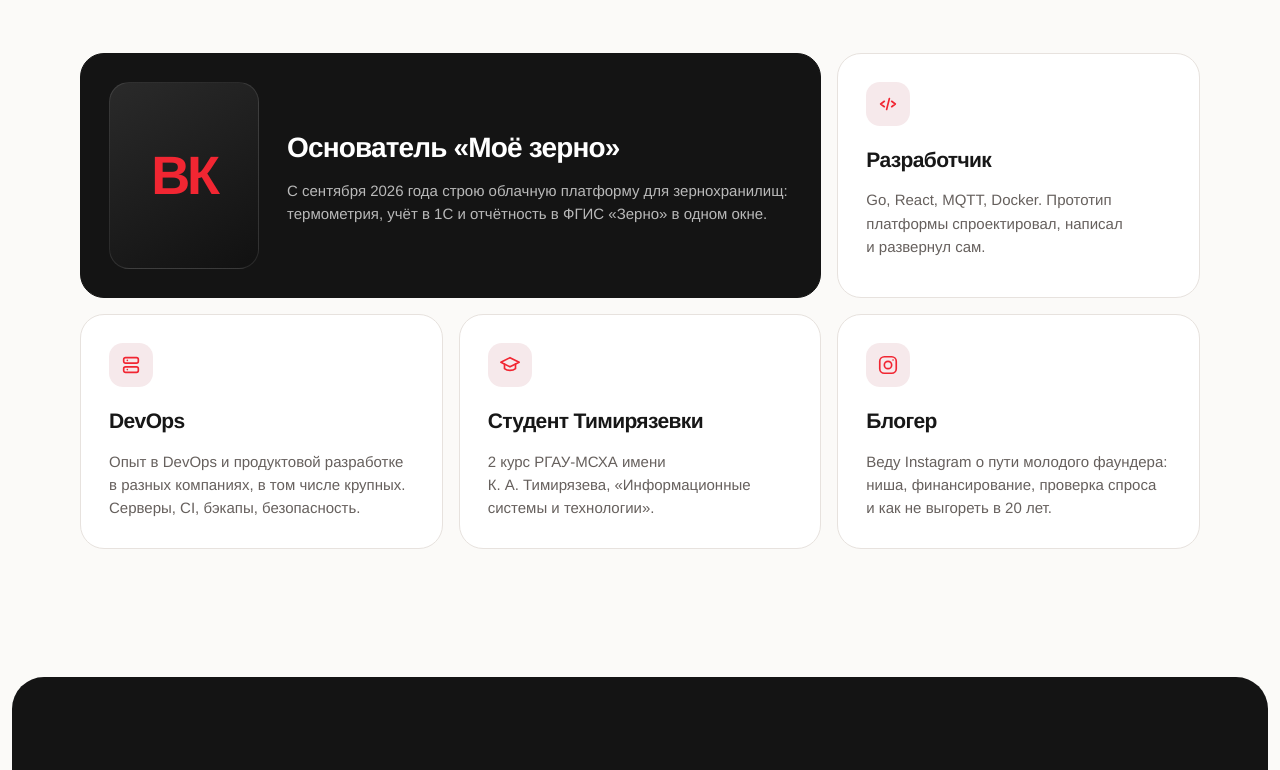
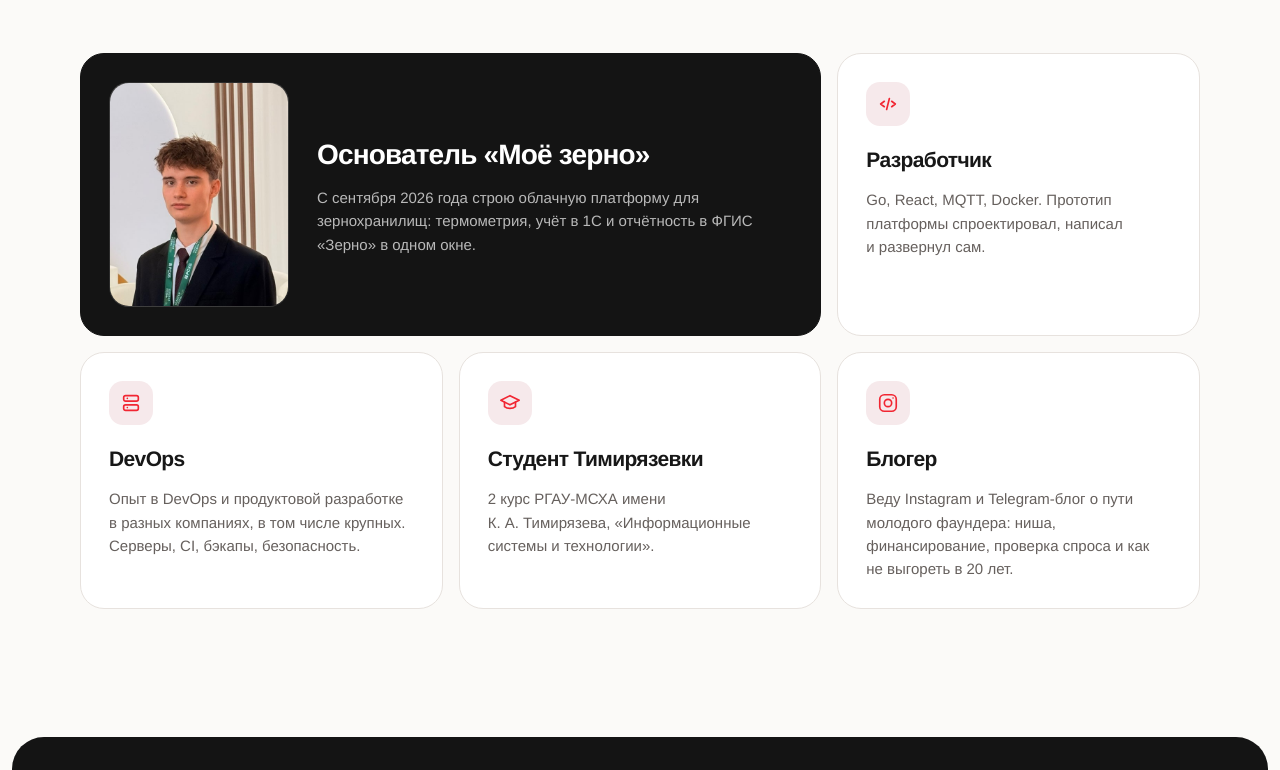
Before and after one commit to koksharoff/about-me, a plain HTML site: page index.html in a window 1280 px wide. Shown: the part 1139-1909 px from the top of the page. Drawn offline with Linux system fonts and the light colour scheme.

Commit message:
Add photo and Telegram blog link

```diff
--- a/index.html
+++ b/index.html
@@ -82,13 +82,12 @@
 
       <div class="bento">
         <article class="card card--dark card--wide reveal">
-          <div class="portrait" aria-hidden="true">
-            <!-- Фото: положи assets/photo.jpg и раскомментируй строку ниже -->
-            <!-- <img src="assets/photo.jpg" alt=""> -->
-            <span>ВК</span>
+          <div class="portrait">
+            <img src="assets/photo.jpg" alt="Вячеслав Кокшаров на выставке «Золотая осень»" width="640" height="640" loading="lazy">
+            <span aria-hidden="true">ВК</span>
           </div>
           <div>
-            <h3>Основатель «Моё зерно»</h3>
+            <h3>Основатель «Моё&nbsp;зерно»</h3>
             <p>С сентября 2026 года строю облачную платформу для зернохранилищ: термометрия, учёт в&nbsp;1С и&nbsp;отчётность в&nbsp;ФГИС «Зерно» в&nbsp;одном окне.</p>
           </div>
         </article>
@@ -114,7 +113,7 @@
         <article class="card reveal">
           <div class="icon"><svg viewBox="0 0 24 24"><rect x="3" y="3" width="18" height="18" rx="5"/><circle cx="12" cy="12" r="4"/><path d="M17.5 6.5h.01"/></svg></div>
           <h3>Блогер</h3>
-          <p>Веду Instagram о&nbsp;пути молодого фаундера: ниша, финансирование, проверка спроса и&nbsp;как не&nbsp;выгореть в&nbsp;20&nbsp;лет.</p>
+          <p>Веду Instagram и&nbsp;Telegram-блог о&nbsp;пути молодого фаундера: ниша, финансирование, проверка спроса и&nbsp;как не&nbsp;выгореть в&nbsp;20&nbsp;лет.</p>
         </article>
       </div>
     </div>
@@ -381,6 +380,9 @@
       </div>
       <div class="contact-card reveal">
         <p class="panel__kicker">Где меня найти</p>
+        <a class="contact" href="https://t.me/koksh_blog" target="_blank" rel="noopener">
+          <span class="contact__name">Telegram-блог</span><span class="contact__val">@koksh_blog</span><span class="contact__arrow">→</span>
+        </a>
         <a class="contact" href="https://www.instagram.com/slava_koksh/" target="_blank" rel="noopener">
           <span class="contact__name">Instagram</span><span class="contact__val">@slava_koksh</span><span class="contact__arrow">→</span>
         </a>
--- a/styles.css
+++ b/styles.css
@@ -157,12 +157,12 @@ h2 { font-size: clamp(32px, 4.6vw, 56px); line-height: 1.02; letter-spacing: -.0
 .card--wide { grid-column: span 2; flex-direction: row; align-items: center; gap: 28px; }
 .card--wide h3 { font-size: 28px; margin-bottom: 10px; }
 .portrait {
-  position: relative; flex: none; width: 150px; aspect-ratio: 4 / 5; border-radius: 20px; overflow: hidden;
+  position: relative; flex: none; width: 180px; aspect-ratio: 4 / 5; border-radius: 20px; overflow: hidden;
   background: linear-gradient(150deg, #2a2a2a, #111); display: grid; place-items: center;
   border: 1px solid rgba(255,255,255,.1);
 }
 .portrait span { font-size: 54px; font-weight: 700; letter-spacing: -.06em; color: var(--accent); }
-.portrait img { position: absolute; inset: 0; width: 100%; height: 100%; object-fit: cover; z-index: 1; }
+.portrait img { position: absolute; inset: 0; width: 100%; height: 100%; object-fit: cover; object-position: 62% 30%; z-index: 1; }
 .icon {
   width: 44px; height: 44px; border-radius: 14px; display: grid; place-items: center;
   background: var(--soft); color: var(--accent); margin-bottom: 6px;
```
Also changed, not shown: assets/photo.jpg (added), 1 other file.
